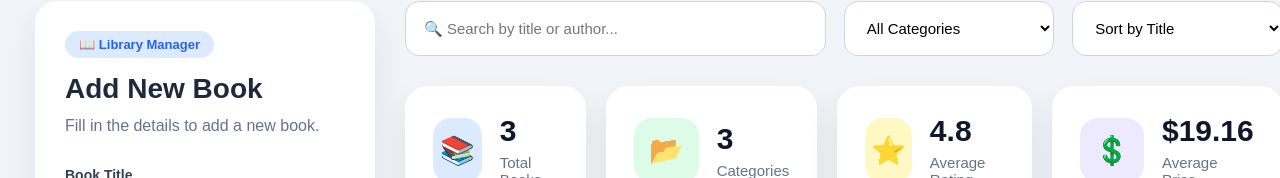
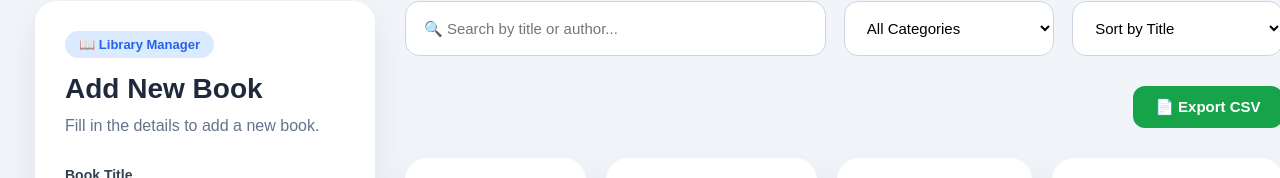
Before and after one commit to Agraz-10/book-library-app, a React (Vite) app: page / in a window 1280 px wide. Shown: the part 381-559 px from the top of the page. Built offline with nearby package versions, Linux system fonts and the light colour scheme.

Commit message:
feat: add library export to CSV

```diff
--- a/src/App.jsx
+++ b/src/App.jsx
@@ -8,6 +8,7 @@ import CategoryFilter from "./components/CategoryFilter";
 import StatsCards from "./components/StatsCards";
 import DeleteModal from "./components/DeleteModal";
 import BookDetailsModal from "./components/BookDetailsModal";
+import ExportButton from "./components/ExportButton";
 
 import books from "./data/books";
 
@@ -130,15 +131,15 @@ function App() {
     totalBooks === 0
       ? "0.0"
       : (
-          bookList.reduce((sum, book) => sum + book.rating, 0) / totalBooks
-        ).toFixed(1);
+        bookList.reduce((sum, book) => sum + book.rating, 0) / totalBooks
+      ).toFixed(1);
 
   const averagePrice =
     totalBooks === 0
       ? "0.00"
       : (
-          bookList.reduce((sum, book) => sum + book.price, 0) / totalBooks
-        ).toFixed(2);
+        bookList.reduce((sum, book) => sum + book.price, 0) / totalBooks
+      ).toFixed(2);
 
   return (
     <div className={darkMode ? "app dark" : "app"}>
@@ -184,6 +185,10 @@ function App() {
                 <option value="price">Sort by Price</option>
                 <option value="rating">Sort by Rating</option>
               </select>
+            </div>
+
+            <div className="top-actions">
+              <ExportButton books={bookList} />
             </div>
 
             <StatsCards
--- /dev/null
+++ b/src/components/ExportButton.jsx
@@ -0,0 +1,53 @@
+function ExportButton({ books }) {
+  function exportCSV() {
+    if (books.length === 0) return;
+
+    const headers = [
+      "Title",
+      "Author",
+      "Category",
+      "Price",
+      "Rating",
+      "Favorite",
+    ];
+
+    const rows = books.map((book) => [
+      book.title,
+      book.author,
+      book.category,
+      book.price,
+      book.rating,
+      book.favorite ? "Yes" : "No",
+    ]);
+
+    const csvContent = [headers, ...rows]
+      .map((row) => row.join(","))
+      .join("\n");
+
+    const blob = new Blob([csvContent], {
+      type: "text/csv;charset=utf-8;",
+    });
+
+    const url = URL.createObjectURL(blob);
+
+    const link = document.createElement("a");
+
+    link.href = url;
+    link.download = "library.csv";
+
+    link.click();
+
+    URL.revokeObjectURL(url);
+  }
+
+  return (
+    <button
+      className="export-btn"
+      onClick={exportCSV}
+    >
+      📄 Export CSV
+    </button>
+  );
+}
+
+export default ExportButton;
--- a/src/styles/App.css
+++ b/src/styles/App.css
@@ -200,3 +200,24 @@ select {
 .dark .cancel-btn:hover {
   background: #64748b;
 }
+
+.top-actions {
+  display: flex;
+  justify-content: flex-end;
+}
+
+.export-btn {
+  background: #16a34a;
+  color: white;
+  border: none;
+  padding: 12px 22px;
+  border-radius: 12px;
+  font-size: 15px;
+  font-weight: 600;
+  cursor: pointer;
+  transition: 0.3s;
+}
+
+.export-btn:hover {
+  background: #15803d;
+}
```
